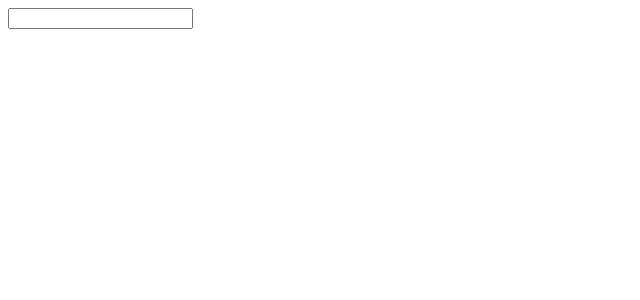
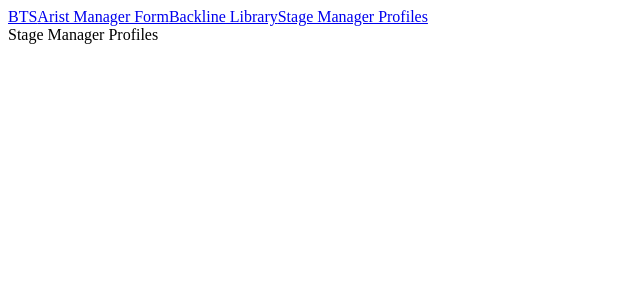
Before and after one commit to d-died/movement_inventory, a React (Create React App) app in the folder frontend/: page /StageMgrProfiles in a window 1280 px wide. Shown: the top 300 px of the page, without its empty margins (0-640 px from the left). Built offline with nearby package versions, Linux system fonts and the light colour scheme.

Commit message:
Added in navlinks without styling

```diff
--- a/frontend/package.json
+++ b/frontend/package.json
@@ -8,7 +8,9 @@
     "@testing-library/user-event": "^13.5.0",
     "react": "^18.2.0",
     "react-dom": "^18.2.0",
-    "react-scripts": "5.0.1",
+    "react-router-dom": "^6.3.0",
+    "react-scripts": "^5.0.1",
+    "reactstrap": "^9.1.4",
     "web-vitals": "^2.1.4"
   },
   "scripts": {
--- a/frontend/public/index.html
+++ b/frontend/public/index.html
@@ -2,6 +2,7 @@
 <html lang="en">
   <head>
     <meta charset="utf-8" />
+    <!-- <link rel="stylesheet" href="https://cdnjs.cloudflare.com/ajax/libs/semantic-ui/2.4.1/semantic.min.css" /> -->
     <link rel="icon" href="%PUBLIC_URL%/favicon.ico" />
     <meta name="viewport" content="width=device-width, initial-scale=1" />
     <meta name="theme-color" content="#000000" />
--- /dev/null
+++ b/frontend/src/App.css
@@ -0,0 +1,8 @@
+.navbar {
+    margin: center;
+    margin: 200px
+}
+
+.navitem {
+    margin: 200px
+}
--- a/frontend/src/App.js
+++ b/frontend/src/App.js
@@ -1,30 +1,27 @@
 import React, { useState } from "react";
+import {
+    Routes,
+    Route,
+    Link
+} from "react-router-dom";
+import NavBar from "./Components/NavBar";
+import StageManagerProfiles from "./Components/StageMgmtProfiles";
+import BacklineLibrary from "./Components/BacklineLibrary";
+import ArtistManagerForm from "./Components/ArtistManagerForm";
 
 const App = () => {
 
-    const [ barcodeText, setBarcodeText ] = useState("")
-    const [ barcode, setBarcode ] = useState(null)
-
-    const handleChange = e => {
-        setBarcodeText( e.target.value )
-        console.log(barcodeText)
-    }
-
-    const handleSubmit = e => {
-        e.preventDefault()
-        console.log("I have been submitted!!")
-    }
 
     return (
-        <form>
-            <input
-                type="text"
-                name="barcode"
-                value={barcodeText}
-                onChange={handleChange}
-                onSubmit={handleSubmit}
-            />
-        </form>
+        <div>
+            <NavBar />
+            <Routes>
+                <Route path="/ManagerForm" element={ <ArtistManagerForm /> }/>
+                <Route path="/BacklineLibrary" element={ <BacklineLibrary /> }/>
+                <Route path="/StageMgrProfiles" element={ <StageManagerProfiles />}/>
+            </Routes>
+        </div>
+
     )
 }
 
--- /dev/null
+++ b/frontend/src/Components/ArtistManagerForm.js
@@ -0,0 +1,14 @@
+import React from "react";
+
+const ArtistManagerForm = () => {
+
+    return (
+        <div>
+            Artist Manager Forms
+        </div>
+    )
+}
+
+
+
+export default ArtistManagerForm;
--- /dev/null
+++ b/frontend/src/Components/BacklineLibrary.js
@@ -0,0 +1,35 @@
+import React, { useState } from "react";
+
+const BacklineLibrary = () => {
+
+    const [ barcodeText, setBarcodeText ] = useState("")
+    const [ barcode, setBarcode ] = useState(null)
+
+    const handleChange = e => {
+        setBarcodeText( e.target.value )
+        console.log(barcodeText)
+    }
+
+    const handleSubmit = e => {
+        e.preventDefault()
+        console.log("I have been submitted!!")
+    }
+
+    return (
+        <div>
+            Backline Library
+             <form>
+                <input
+                    type="text"
+                    name="barcode"
+                    value={barcodeText}
+                    onChange={handleChange}
+                    onSubmit={handleSubmit}
+                />
+            </form>
+        </div>
+    )
+}
+
+
+export default BacklineLibrary;
--- /dev/null
+++ b/frontend/src/Components/NavBar.js
@@ -0,0 +1,20 @@
+import React from "react";
+import { Link } from "react-router-dom";
+
+
+const NavBar = () => {
+
+    return (
+        <div className="navbar">
+
+            <Link to="/" className="navitem">BTS</Link>
+            <Link to="/ManagerForm" className="navitem">Arist Manager Form</Link>
+            <Link to="/BacklineLibrary" className="navitem">Backline Library</Link>
+            <Link to="/StageMgrProfiles" className="navitem">Stage Manager Profiles</Link>
+
+        </div>
+    )
+}
+
+
+export default NavBar
--- /dev/null
+++ b/frontend/src/Components/StageMgmtProfiles.js
@@ -0,0 +1,14 @@
+import React from "react";
+
+
+const StageManagerProfiles = () => {
+
+    return (
+        <div>
+            Stage Manager Profiles
+        </div>
+    )
+}
+
+
+export default StageManagerProfiles;
--- a/frontend/src/index.js
+++ b/frontend/src/index.js
@@ -1,8 +1,11 @@
 import React from 'react'
 import * as ReactDOMCLient from 'react-dom/client'
 import App from "./App"
+import { BrowserRouter as Router } from 'react-router-dom'
 
 
 ReactDOMCLient.createRoot(document.querySelector('#root')).render(
-    <App />
+    <Router>
+        <App />
+    </Router>
 )
```
Also changed, not shown: 1 other file (tests, documents, lock files or other folders).
